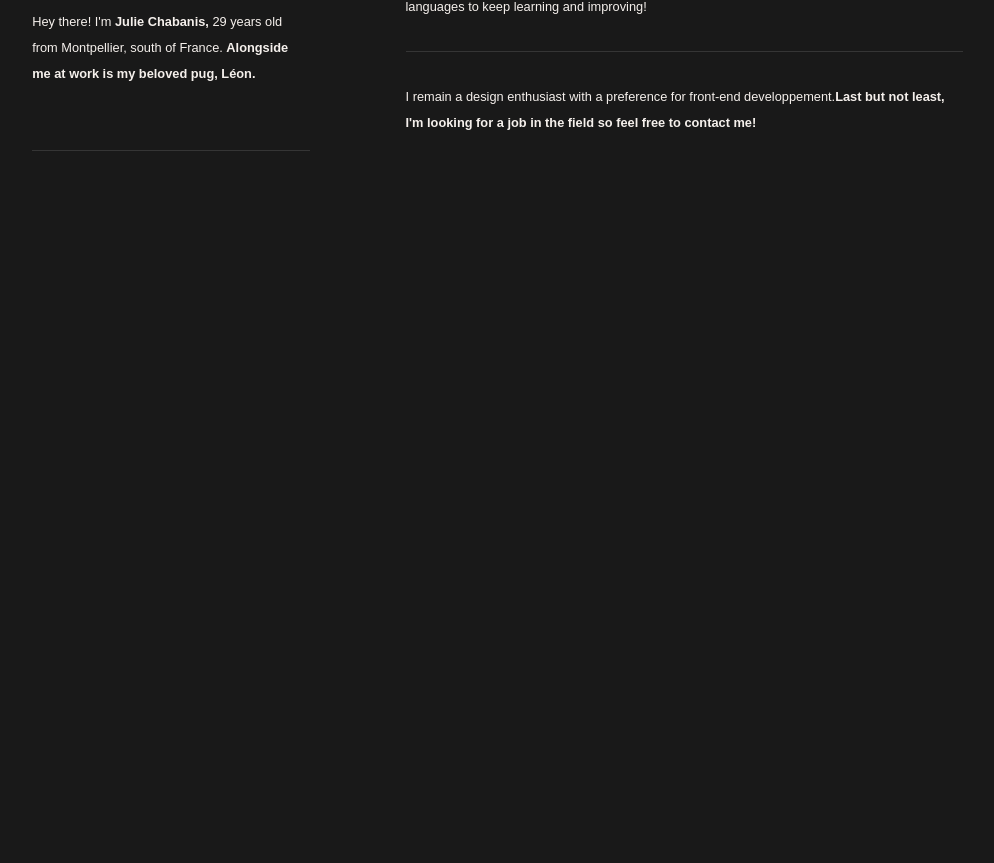
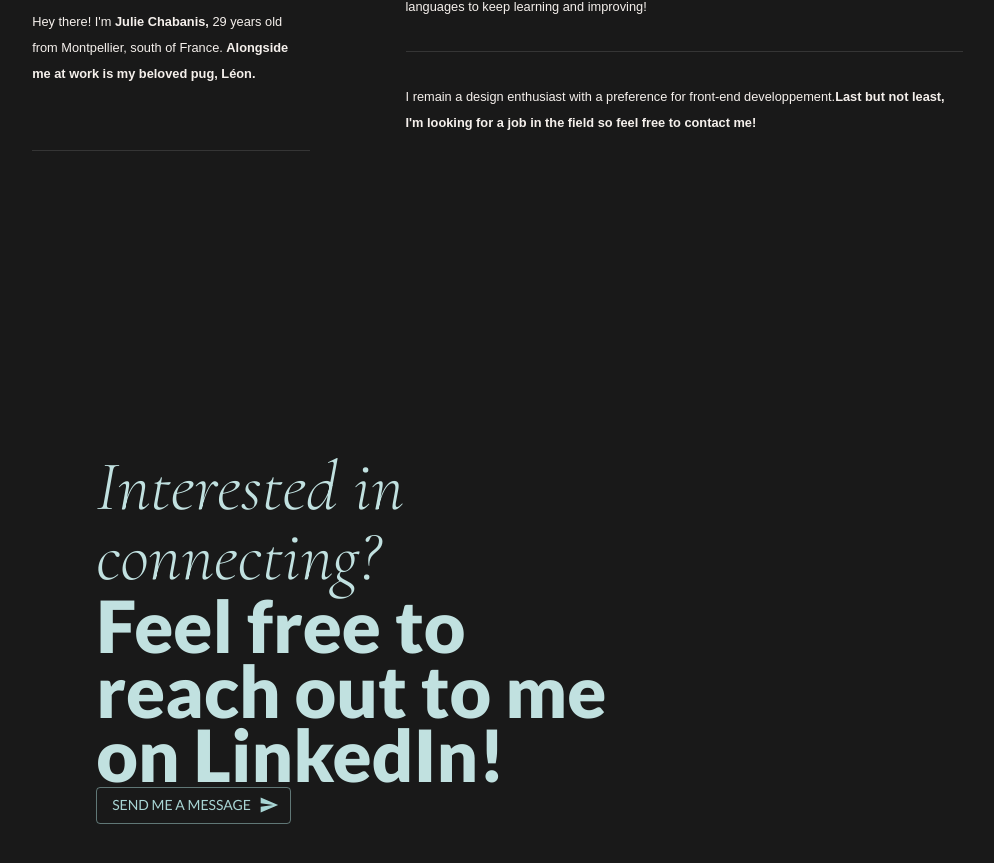
Before and after one commit to JulieChabanis/MinimalPortfolio, a React (Create React App) app: page / in a window 1280 px wide. Shown: the part 5106-5969 px from the top of the page, without its empty margins (147-1141 px from the left). Built offline with nearby package versions, Linux system fonts and the light colour scheme; a web font is replaced by a local one.

Commit message:
update contact section

```diff
--- a/src/components/Home/Contact/Contact.jsx
+++ b/src/components/Home/Contact/Contact.jsx
@@ -1,37 +1,31 @@
-import { Box, useTheme } from '@mui/material'
-import React, { forwardRef, useEffect, useRef } from 'react'
+import { Box, Button, Typography } from '@mui/material'
+import React, { forwardRef } from 'react'
 import styles from './Contact.module.css'
+import SendIcon from '@mui/icons-material/Send';
 
 import PaddingResizeSection from '../../hooks/PaddingResizeSection';
 
 const Contact = forwardRef (() => {
-  const theme = useTheme();
-  const parallaxRef = useRef(null);
-
-  useEffect(() => {
-    const handleScroll = () => {
-      const scrollY = window.scrollY;
-      const elementTop = parallaxRef.current.offsetTop;
-      const distance = scrollY - elementTop;
-      const baseVelocity = 2; //  help : 2=leftToRight, -2=Right to left
-      const moveBy = baseVelocity * distance;
-      parallaxRef.current.style.transform = `translateX(${moveBy}px)`;
-    };
-
-    window.addEventListener("scroll", handleScroll);
-
-    return () => {
-      window.removeEventListener("scroll", handleScroll);
-    };
-  }, []);
 
   return (
-    <Box id="contact-section" className={styles.mainContactSection} sx={{ padding: PaddingResizeSection()}}>
-    <Box sx={{ fontSize: theme.typography.h8, marginBottom: "2.2rem" }}>
-      <Box className={styles.titleSection} ref={parallaxRef}>
-         {'• Contact me'}
+    <Box id="contact-section">
+      <Box sx={{ padding: PaddingResizeSection()}}>
+
+        {/*Content*/}
+        <Box>
+          <Box className={styles.contactBox}>
+            <Typography variant="h25" className={styles.titleBox}>
+              {"Interested in connecting?"}
+            </Typography>
+            <Typography variant="h26" className={styles.subtitleBox}>
+              {"Feel free to reach out to me on LinkedIn!"}
+            </Typography>
+            <Button className={styles.messageButton} variant="outlined" endIcon={<SendIcon />}>
+              Send me a message
+            </Button>
+          </Box>
         </Box>
-    </Box>
+      </Box>
     </Box>
   )
 })
--- a/src/components/Home/Contact/Contact.module.css
+++ b/src/components/Home/Contact/Contact.module.css
@@ -1,9 +1,20 @@
-.titleSection {
-  padding-top: 6rem;
+.contactBox {
+  padding: 18rem 2rem 18rem 4rem;
+  width: 60%;
+  display: flex;
+  flex-direction: column;
+  justify-content: flex-start;
+  align-items: flex-start;
 }
 
-.mainContactSection {
-  display: flex;
-  flex-direction: column;
-  height: 100vh;
+.titleBox {
+  margin: 0rem 0rem 0rem 0rem ;
 }
+
+.subtitleBox {
+  margin: 0rem 0rem 0rem 0rem ;
+}
+
+.messageButton {
+  margin: 2rem 0rem 0rem 0rem;
+}
--- a/src/components/Theme/theme.js
+++ b/src/components/Theme/theme.js
@@ -440,6 +440,39 @@ export const themeSettings = (mode) => {
         lineHeight: 1.3,
         color: mode === "dark" ? colors.grey[100] : colors.grey[100],
       },
+      // Contact Title
+      h25: {
+        fontFamily: ["Cormorant Garamond", "sans-serif"].join(","),
+        "@media (max-width: 600px)": {
+          fontSize: "3.2rem",
+        },
+        "@media (min-width: 601px)": {
+          fontSize: "4.4rem",
+        },
+        "@media (min-width: 1300px)": {
+          fontSize: "6rem",
+        },
+        fontWeight: 100,
+        fontStyle: "italic",
+        lineHeight: 1,
+        color: mode === "dark" ? colors.blue[500] :  colors.primary[500],
+      },
+      // Contact subtitle
+      h26: {
+        fontFamily: ["lato", "sans-serif"].join(","),
+        "@media (max-width: 600px)": {
+          fontSize: "3.1rem",
+        },
+        "@media (min-width: 601px)": {
+          fontSize: "4.5rem",
+        },
+        "@media (min-width: 1300px)": {
+          fontSize: "6rem",
+        },
+        fontWeight:800,
+        lineHeight: 0.9,
+        color: mode === "dark" ? colors.blue[500] :  colors.grey[100],
+      }
 
     },
 
```
